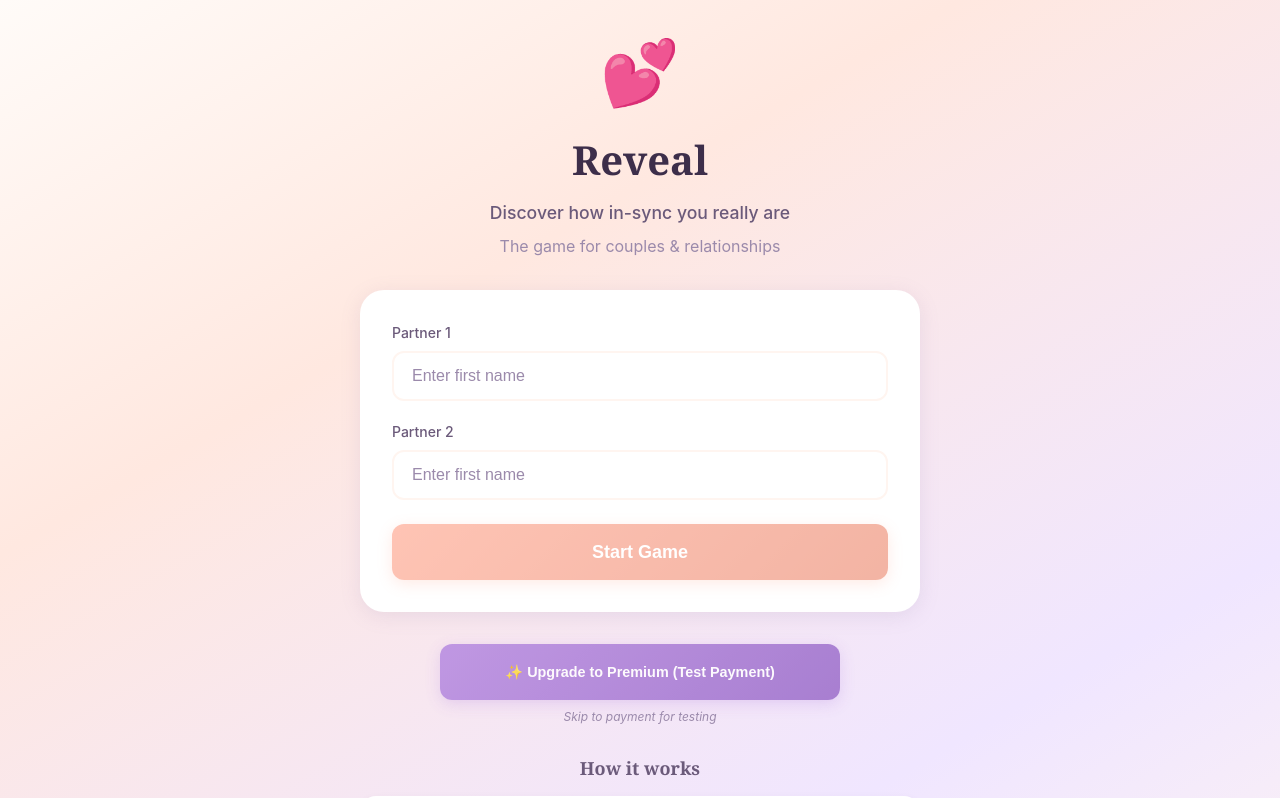
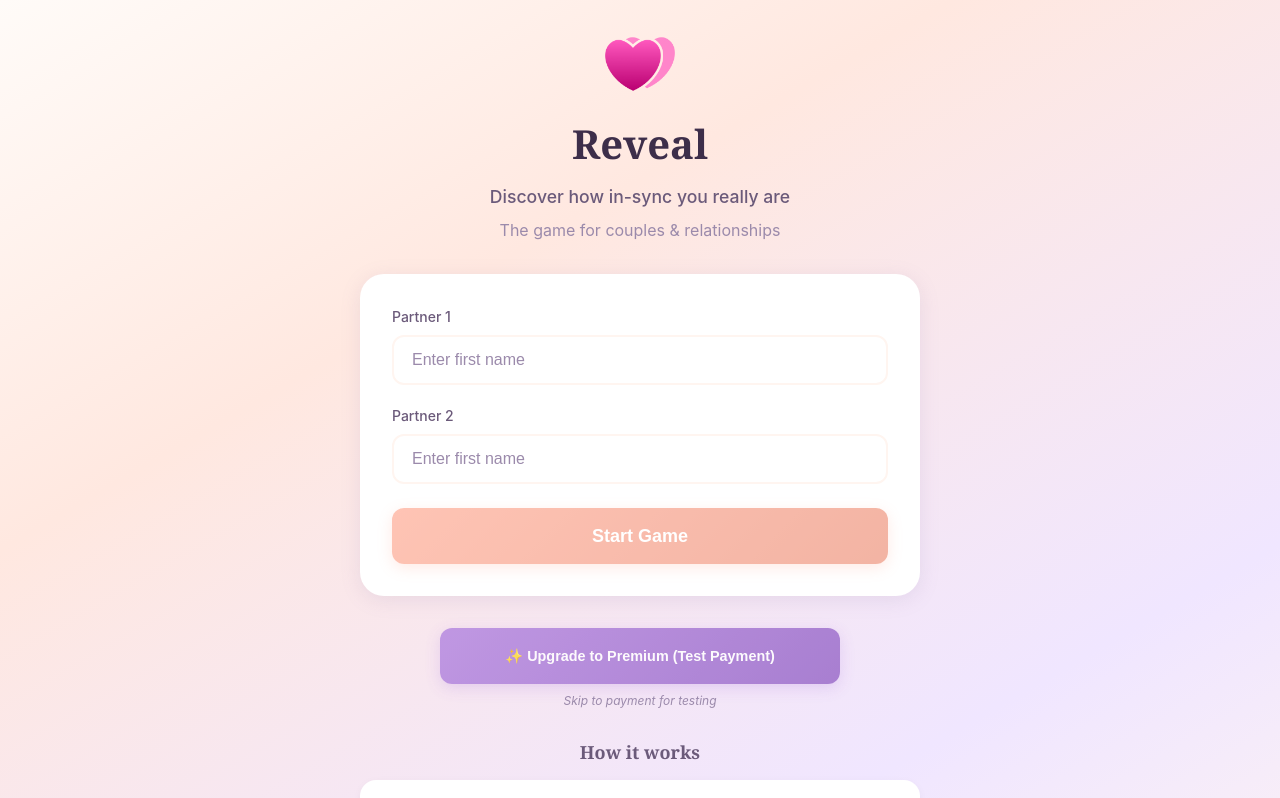
Before and after one commit to stoffis-git/play-reveal, a React (Vite) app: page / in a window 1280 px wide. Shown: the top 798 px of the page. Built offline with nearby package versions, Linux system fonts and the light colour scheme.

Commit message:
Replace app logo and favicon with reveal_icon.png and reveal_favicon.png
- Updated favicon in index.html from heart.svg to reveal_favicon.png
- Replaced emoji logo on landing page with reveal_icon.png image
- Logo now displays as 80x80px image on landing page

```diff
--- a/index.html
+++ b/index.html
@@ -2,7 +2,7 @@
 <html lang="en">
   <head>
     <meta charset="UTF-8" />
-    <link rel="icon" type="image/svg+xml" href="/heart.svg" />
+    <link rel="icon" type="image/png" href="/reveal_favicon.png" />
     <meta name="viewport" content="width=device-width, initial-scale=1.0" />
     <title>Reveal - The Game for Couples</title>
   </head>
--- a/src/components/LandingPage.tsx
+++ b/src/components/LandingPage.tsx
@@ -61,7 +61,17 @@ export function LandingPage() {
       <div className="animate-slide-up">
         {/* Hero */}
         <div className="text-center mb-8">
-          <div style={{ fontSize: '4rem', marginBottom: '16px' }}>💕</div>
+          <div style={{ marginBottom: '16px', display: 'flex', justifyContent: 'center' }}>
+            <img
+              src="/reveal_icon.png"
+              alt="Reveal Logo"
+              style={{
+                width: '80px',
+                height: '80px',
+                objectFit: 'contain'
+              }}
+            />
+          </div>
           <h1 style={{ marginBottom: '16px' }}>
             Reveal
           </h1>
```
Also changed, not shown: public/reveal_favicon.png (added), public/reveal_icon.png (added).
